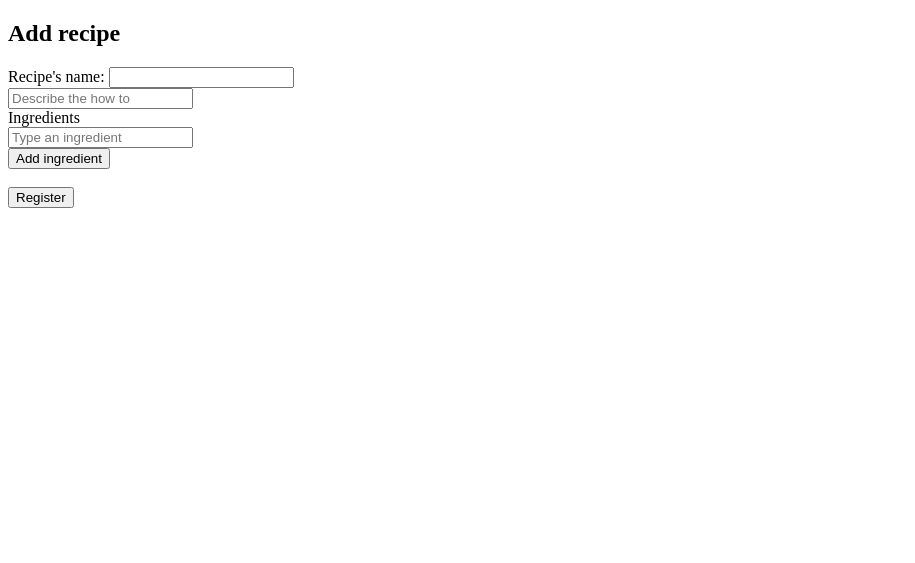
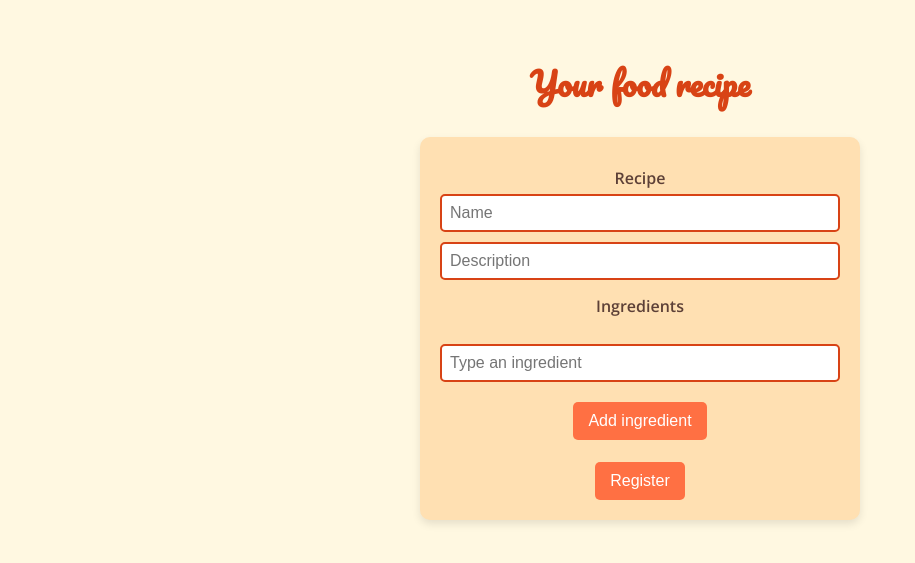
Before and after one commit to leticiaocada/flask-recipes, a Flask app: page /register in a window 1280 px wide. Shown: the top 563 px of the page, without its empty margins (0-915 px from the left). Run offline with Flask 3, Linux system fonts and the light colour scheme.

```diff
--- a/app.py
+++ b/app.py
@@ -2,21 +2,29 @@ from flask import Flask, request, render_template, jsonify
 from pymongo import MongoClient
 
 app = Flask(__name__)
-client = MongoClient('mongodb://root:admin@localhost:27017/')
+client = MongoClient('mongodb://localhost:27017/')
 db = client['recipe-database']
 collection = db['recipes']
 
 @app.route('/register', methods=['POST'])
 def create_recipe():
-    print("oi")
     name = request.form['name']
     description = request.form['description']
     ingredients = request.form.getlist('ingredients')
-    print(name)
-    print(description)
-    for ingredient in ingredients:
-        print(ingredient)
-    return jsonify({"message": "Success"})
+    document = {"name": name, "description": description, "ingredients": ingredients}
+    result = collection.insert_one(document)
+    if result.__acknowledged == True:
+        return jsonify({"message": "Successfull insertion"})
+    else:
+        return jsonify({"message": "Failed insertion"}), 400
+
+@app.route('/searchrecipe', methods=['POST'])
+def search_recipe():
+    return jsonify({"message": "OK"})
+
+@app.route('/searchrecipe', methods=['GET'])
+def render_recipes():
+    return render_template('recipes.html')
 
 @app.route('/register', methods=['GET'])
 def recipe():
--- /dev/null
+++ b/static/style.css
@@ -0,0 +1,60 @@
+/* Import a Google Font for a handwritten effect */
+@import url('https://fonts.googleapis.com/css2?family=Pacifico&family=Open+Sans:wght@300;400;600&display=swap');
+
+body {
+    background-color: #fff8e1; /* Light warm background */
+    font-family: 'Open Sans', sans-serif;
+    color: #5d4037; /* Warm brown text */
+    text-align: center;
+    padding: 20px;
+}
+
+h2 {
+    font-family: 'Pacifico', cursive;
+    color: #d84315; /* Deep orange */
+    font-size: 2rem;
+}
+
+form {
+    background: #ffe0b2;
+    padding: 20px;
+    max-width: 400px;
+    margin: auto;
+    border-radius: 10px;
+    box-shadow: 0 4px 8px rgba(0, 0, 0, 0.1);
+}
+
+label {
+    font-weight: bold;
+    display: block;
+    margin-top: 10px;
+}
+
+input[type="text"] {
+    width: calc(100% - 20px);
+    padding: 8px;
+    margin: 5px 0;
+    border: 2px solid #d84315;
+    border-radius: 5px;
+    font-size: 1rem;
+    background-color: #fff;
+}
+
+button {
+    background: #ff7043;
+    color: white;
+    border: none;
+    padding: 10px 15px;
+    font-size: 1rem;
+    border-radius: 5px;
+    cursor: pointer;
+    transition: background 0.3s;
+}
+
+button:hover {
+    background: #e64a19;
+}
+
+#ingredients {
+    margin-bottom: 15px;
+}
--- a/templates/register.html
+++ b/templates/register.html
@@ -6,22 +6,23 @@
         function addIngredient() {
             var container = document.getElementById('ingredients');
             var newInput = document.createElement('input');
-            newInput.text = "text";
+            newInput.type = "text";
             newInput.name = "ingredients";
-            newInput.placeholder = "Type the ingredient";
+            newInput.placeholder = "Type an ingredient";
             container.appendChild(newInput);
             container.appendChild(document.createElement("br"));
         }
     </script>
+    <link rel="stylesheet" type="text/css" href="{{ url_for('static', filename='style.css') }}">
 </head>
 
 <body>
-    <h2>Add recipe</h2>
+    <h2>Your food recipe</h2>
     <form action="/register" method="POST">
-        <label for="name">Recipe's name:</label>
-        <input type="text" name="name" required> <br>
+        <label for="name">Recipe</label>
+        <input type="text" name="name" placeholder="Name"> <br>
         <div>
-            <input type="text" name="description" placeholder="Describe the how to"> <br>
+            <input type="text" name="description" placeholder="Description"> <br>
         </div>
         <label>Ingredients</label> <br>
         <div id="ingredients">
```
Also changed, not shown: docker-compose.yaml (added, +10 -0 lines), templates/recipes.html (added, +54 -0 lines).
